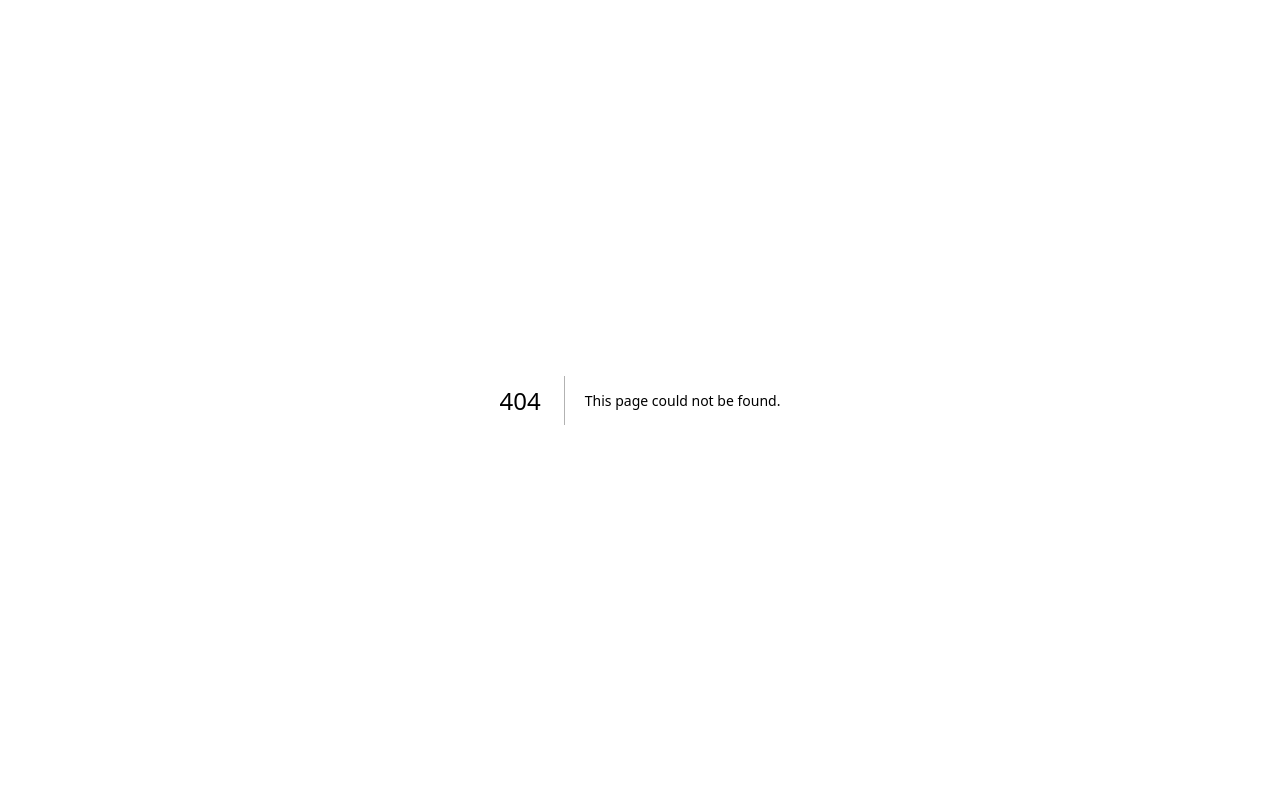
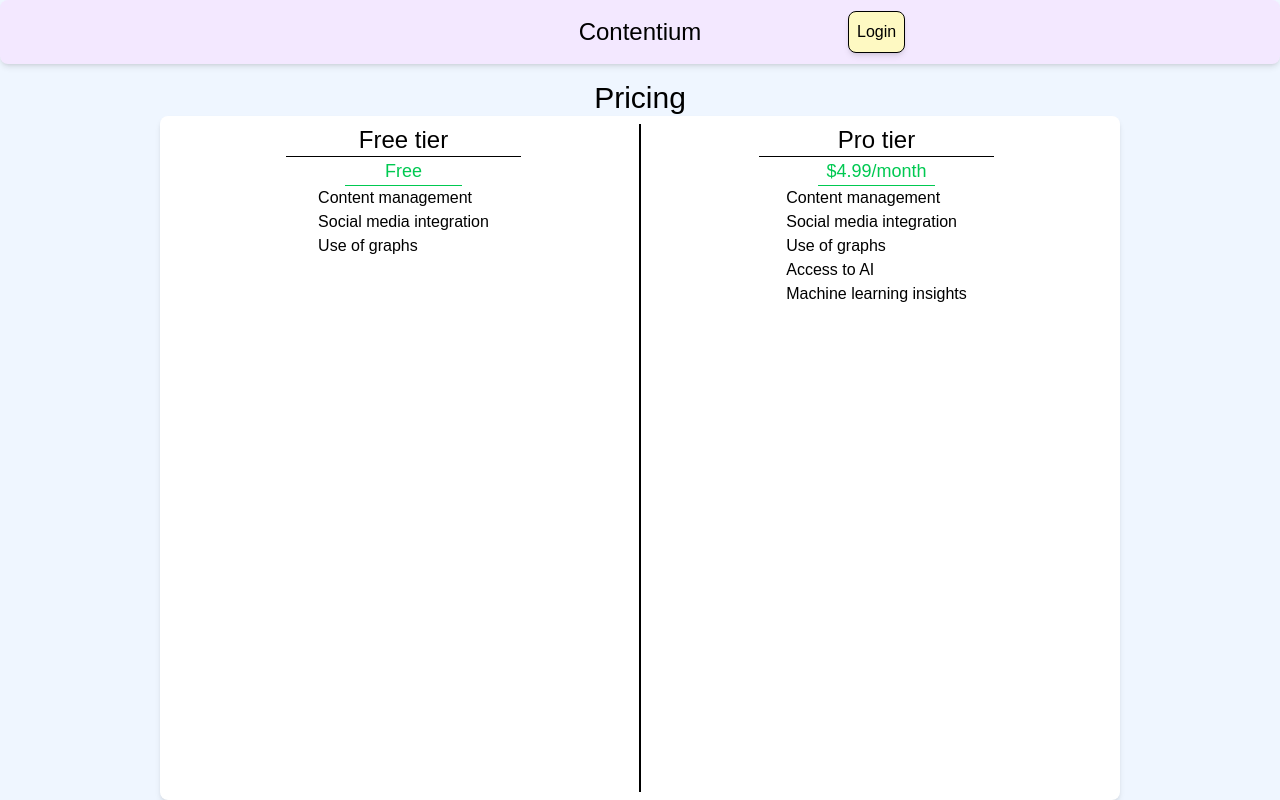
Before and after one commit to avillann00/contentium, a Next.js app in the folder frontend/: page /pricing in a window 1280 px wide. Before the commit this address had no page. Built offline with nearby package versions, Linux system fonts and the light colour scheme.

Commit message:
feat(pricing): Created pricing page
In this commit I created a basic pricing page that shows users the
differences between the free and pro tiers.

```diff
--- a/frontend/app/page.tsx
+++ b/frontend/app/page.tsx
@@ -7,9 +7,9 @@ export default function Home(){
 
   return(
     <div className='w-screen min-h-screen bg-blue-50 flex flex-col items-center pt-20'>
-      <nav className='h-16 px-4 fixed top-0 z-50 w-full shadow-md rounded-lg flex flex-row justify-between bg-white items-center'>
+      <nav className='h-16 px-4 fixed top-0 z-50 w-full shadow-md rounded-lg flex flex-row justify-between bg-purple-100 items-center'>
         <image className='w-1/3' />
-        <h1 className='w-1/3 text-black text-center text-2xl'>Contentium</h1>
+        <h1 className='w-1/3 text-black text-center text-2xl' onClick={() => router.push('/')}>Contentium</h1>
         <div className='w-1/3'>
           <button
             className='text-black rounded-lg shadow-md border border-black p-2 bg-yellow-100'
@@ -35,6 +35,13 @@ export default function Home(){
           It uses Django for the backend which is deployed using Heroku.
           For the database, it uses PostgreSQL which is hosted using Supabase.
         </p>
+      </section>
+
+      <section
+        className='bg-white p-8 rounded-lg shadow-md max-w-4xl mx-auto text-black mt-10 hover:bg-green-200'
+        onClick={() => router.push('/pricing')}
+      >
+        View pricing
       </section>
 
       <section className='bg-white p-8 rounded-lg shadow-md max-w-4xl mx-auto text-black mt-10'>
--- /dev/null
+++ b/frontend/app/pricing/page.tsx
@@ -0,0 +1,50 @@
+'use client'
+
+import { useRouter } from 'next/navigation'
+
+export default function Pricing(){
+  const router = useRouter()
+
+  return(
+    <div className='w-screen h-screen bg-blue-50 flex flex-col items-center pt-20'>
+      <nav className='h-16 px-4 fixed top-0 z-50 w-full shadow-md rounded-lg flex flex-row justify-between bg-purple-100 items-center'>
+        <image className='w-1/3' />
+        <h1 className='w-1/3 text-black text-center text-2xl' onClick={() => router.push('/')}>Contentium</h1>
+        <div className='w-1/3'>
+          <button
+            className='text-black rounded-lg shadow-md border border-black p-2 bg-yellow-100'
+            onClick={() => router.push('/login')}
+          >
+            Login
+          </button>
+        </div>
+      </nav>
+
+      <h1 className='text-3xl text-black'>Pricing</h1>
+
+      <section className='h-full w-3/4 bg-white shadow-md rounded-lg flex flex-row text-black px-2 py-2'>
+        <div className='w-1/2 flex flex-col items-center border-r'>
+          <h1 className='text-2xl border-b w-1/2 text-center'>Free tier</h1>
+          <h1 className='text-lg border-b w-1/4 text-center text-green-500'>Free</h1>
+          <ul>
+            <li>Content management</li>
+            <li>Social media integration</li>
+            <li>Use of graphs</li>
+          </ul>
+        </div>
+
+        <div className='w-1/2 flex flex-col items-center border-l'>
+          <h1 className='text-2xl border-b w-1/2 text-center'>Pro tier</h1>
+          <h1 className='text-lg border-b w-1/4 text-center text-green-500'>$4.99/month</h1>
+          <ul>
+            <li>Content management</li>
+            <li>Social media integration</li>
+            <li>Use of graphs</li>
+            <li>Access to AI</li>
+            <li>Machine learning insights</li>
+          </ul>
+        </div>
+      </section>
+    </div>
+  )
+}
```
